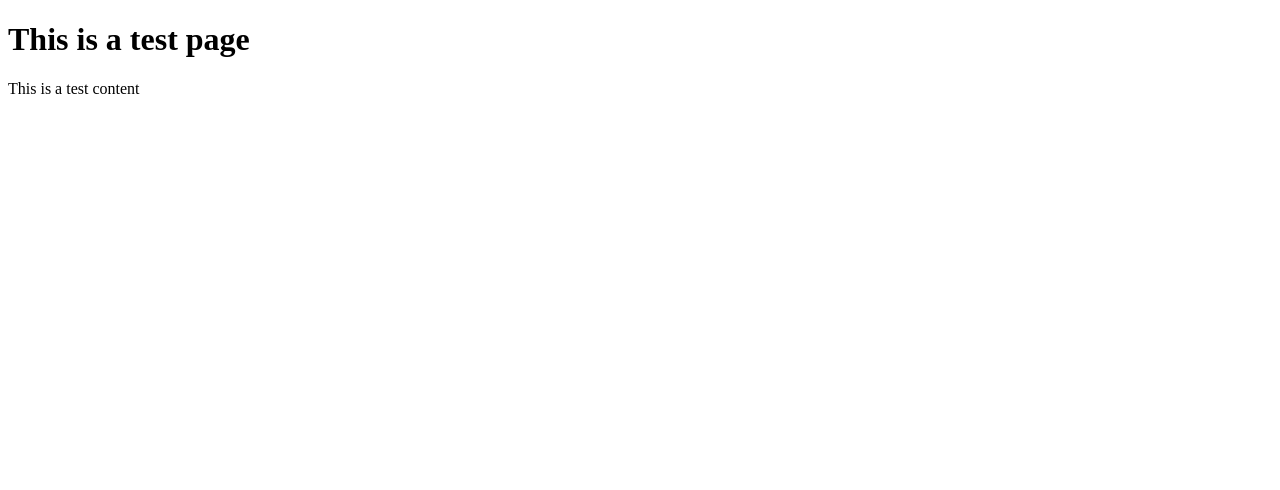
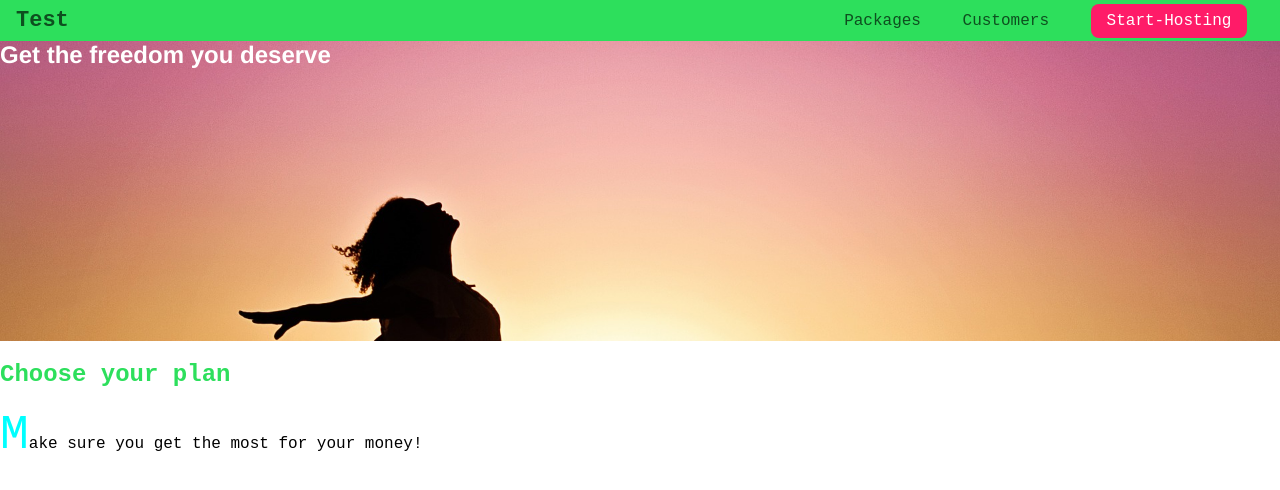
Before and after one commit to SoMike/LearningCSS, a plain HTML site: page DeepDiveIntoCSS/index.html in a window 1280 px wide. Drawn offline with Linux system fonts and the light colour scheme.

Commit message:
Finished the first 2 models

```diff
--- a/DeepDiveIntoCSS/index.html
+++ b/DeepDiveIntoCSS/index.html
@@ -1,10 +1,43 @@
 <!DOCTYPE html>
-<html>
-    <head>
+<html lang="en">
 
-    </head>
-    <body>
-        <h1>This is a test page</h1>
-        <span>This is a test content</span>
-    </body>
+<head>
+    <meta charset="UTF-8">
+    <meta http-equiv="X-UA-Compatible" content="ie=edge">
+    <title>Test</title>
+    <link rel="shortcut icon" href="favicon.png" type="image/x-icon">
+    <link href="https://fonts.googleapis.com/css?family=Anton" rel="stylesheet">
+    <link rel="stylesheet" href="main.css">
+</head>
+
+<body>
+    <header class="main-header">
+        <div>
+            <a href="index.html" class="main-header__brand">Test</a>
+        </div>
+        <nav class="main-nav">
+            <ul class="main-nav__items">
+                <li class="main-nav__item">
+                    <a href="packages/index.html">Packages</a>
+                </li>
+                <li class="main-nav__item">
+                    <a href="customers/index.html">Customers</a>
+                </li>
+                <li class="main-nav__item main-nav__item--cta">
+                    <a href="start-hosting/index.html">Start-Hosting</a>
+                </li>
+            </ul>
+        </nav>
+    </header>
+    <main>
+        <section id="product-overview">
+            <h1>Get the freedom you deserve</h1>
+        </section>
+        <section id="plans">
+            <h1 class="section-title">Choose your plan</h1>
+            <p>Make sure you get the most for your money!</p>
+        </section>
+    </main>
+</body>
+
 </html>
--- a/DeepDiveIntoCSS/main.css
+++ b/DeepDiveIntoCSS/main.css
@@ -0,0 +1,106 @@
+* {
+    /* we can't add it to the body because the browser will overwride the behaviour with
+        the  selector inheritence and set it to the default content-box */
+    /* the width and height of the element contains the padding and border of the content */
+    box-sizing: border-box;
+}
+
+body {
+    font-family: 'Courier New', Courier, monospace;
+    margin: 0;
+}
+
+#product-overview {
+    background: url("freedom.jpg");
+    background-size: cover;
+    /* the width of the box elements as div are always 100% */
+    /* width: 100%; */
+    height: 300px;
+/*  the default box sizing of the elemnt, this make all the width and height of the
+    element to be set only for the content and not take into consideration the padding and border
+    box-sizing: content-box; */
+}
+
+.section-title {
+    color: #2ddf5c;
+}
+
+#product-overview h1 {
+    color: white;
+    font-family: 'Franklin Gothic Medium', 'Arial Narrow', Arial, sans-serif;
+    margin: 0;
+}
+
+/* h1 {
+    font-family: sans-serif;
+} */
+
+.main-header {
+    width: 100%;
+    background: #2ddf5c;
+    padding: 8px 16px;
+}
+
+
+.main-header > div {
+    display: inline-block;
+    vertical-align: middle;
+}
+
+.main-header__brand {
+    color: #0e4f1f;
+    text-decoration: none;
+    font-weight: bold;
+    font-size: 22px;
+}
+
+.main-nav {
+    display: inline-block;
+    text-align: right;
+    width: calc(100% - 63px);
+    vertical-align: middle;
+}
+
+.main-nav__items {
+    margin: 0;
+    padding: 0;
+    list-style: none;
+}
+
+.main-nav__item {
+    display: inline-block;
+    margin: 0 16px;
+}
+
+
+.main-nav__item a {
+    color: #0e4f1f;
+    text-decoration: none;
+    padding: 3px 0;
+}
+
+.main-nav__item a:hover,
+.main-nav__item a:active {
+    color: white;
+    font-weight: bold;
+    border-bottom: 5px solid white;
+}
+
+.main-nav__item--cta a {
+    color: white;
+    background: #ff1b68;
+    padding: 8px 16px;
+    border-radius: 8px;
+}
+
+.main-nav__item--cta a:hover,
+.main-nav__item--cta a:active {
+    color: #ff1b68;
+    background: white;
+    border: none;
+}
+
+p::first-letter {
+    color: cyan;
+    font-size: 3rem;
+}
```
Also changed, not shown: DeepDiveIntoCSS/favicon.png (added), DeepDiveIntoCSS/freedom.jpg (added), 1 other file.
